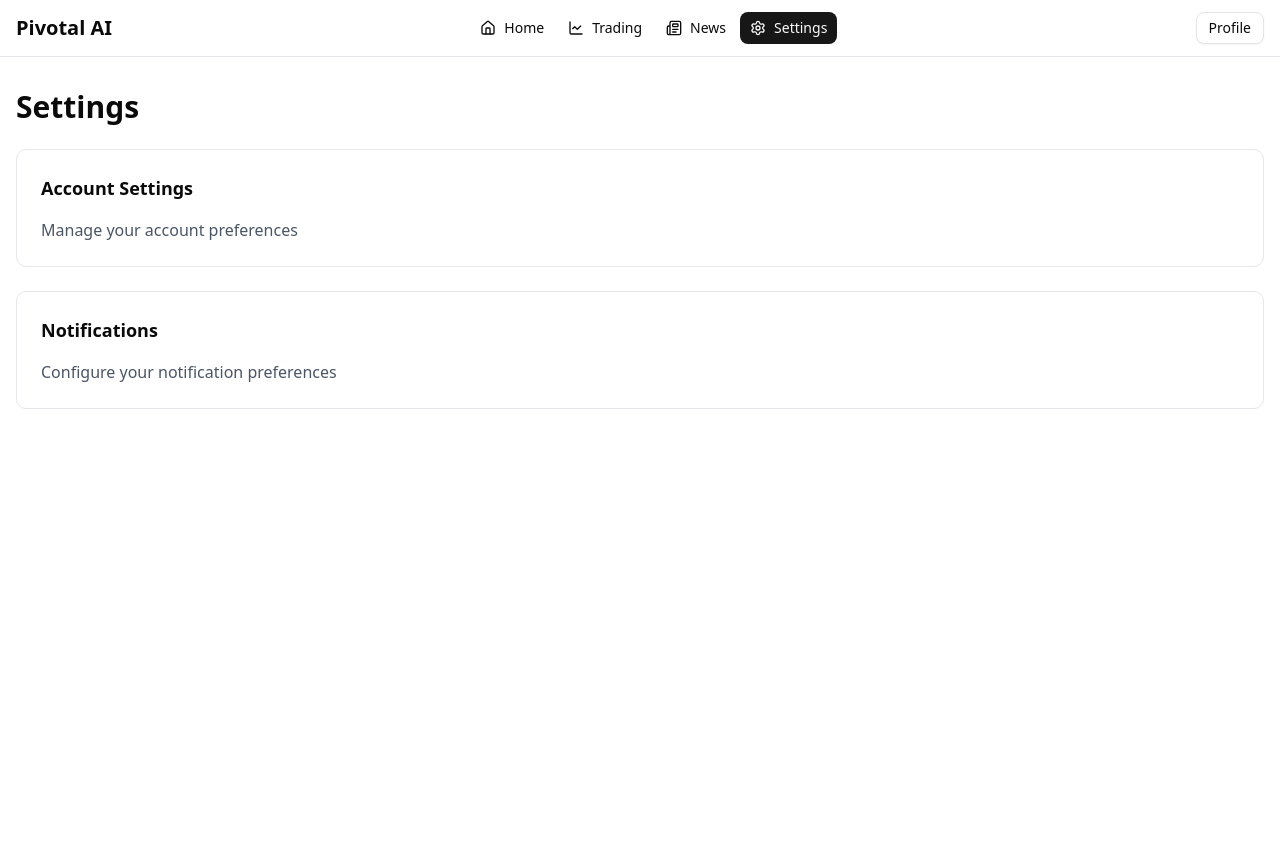
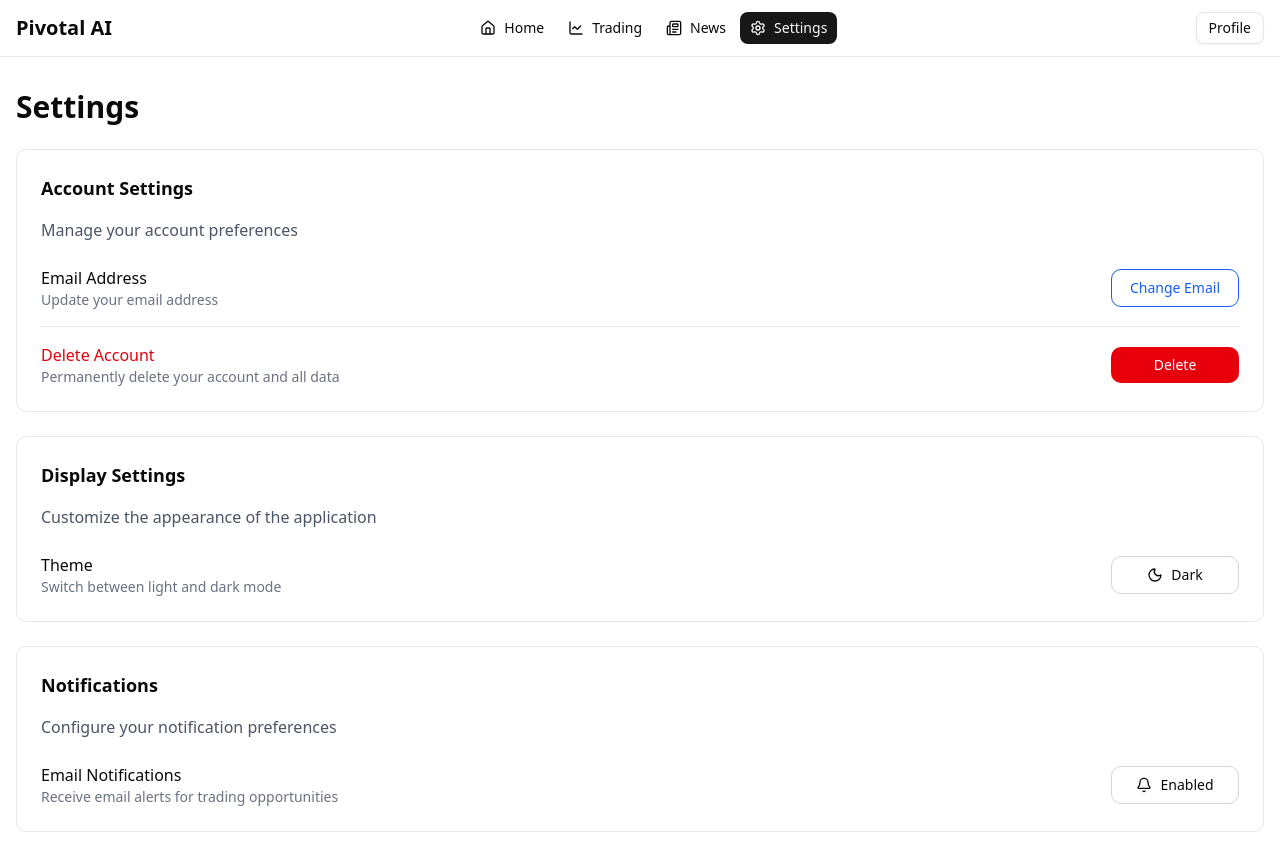
Before and after one commit to eddietal2/pivotal.ai, a Next.js app in the folder f-e/: page /settings in a window 1280 px wide. Before the commit the page ends 800 px from the top, so only its background shows below. Built offline with nearby package versions, Linux system fonts and the light colour scheme.

Commit message:
√ FE-401: The Settings page successfully renders the 'Change Email' form (modal), including the current email, new email input field, and a 'Save' button. (1154 ms)

```diff
--- a/f-e/app/globals.css
+++ b/f-e/app/globals.css
@@ -120,3 +120,20 @@
     @apply bg-background text-foreground;
   }
 }
+
+@layer utilities {
+  @keyframes slide-up {
+    from {
+      opacity: 0;
+      transform: translateY(20px);
+    }
+    to {
+      opacity: 1;
+      transform: translateY(0);
+    }
+  }
+
+  .animate-slide-up {
+    animation: slide-up 0.3s ease-out;
+  }
+}
--- a/f-e/app/settings/page.tsx
+++ b/f-e/app/settings/page.tsx
@@ -1,24 +1,213 @@
 'use client';
 
+import { useTheme } from '@/components/context/ThemeContext';
+import { Sun, Moon, Bell, BellOff, X } from 'lucide-react';
+import { useState } from 'react';
+
 export default function SettingsPage() {
+  const { theme, toggleTheme } = useTheme();
+  const [emailNotifications, setEmailNotifications] = useState(true);
+  const [showEmailModal, setShowEmailModal] = useState(false);
+  const [currentEmail] = useState('user@example.com'); // TODO: Get from user context
+  const [newEmail, setNewEmail] = useState('');
+
   return (
     <div className="container mx-auto px-4 py-8">
+      {/* Page Header */}
       <h1 className="text-3xl font-bold mb-6">Settings</h1>
       <div className="space-y-6">
+
+        {/* Account Settings */}
         <div className="p-6 border border-gray-200 dark:border-gray-800 rounded-lg">
           <h2 className="text-lg font-semibold mb-4">Account Settings</h2>
-          <p className="text-gray-600 dark:text-gray-400">
+          <p className="text-gray-600 dark:text-gray-400 mb-6">
             Manage your account preferences
           </p>
+
+          <div className="space-y-4">
+            {/* Change Email Button */}
+            <div className="flex items-center justify-between">
+              <div>
+                <h3 className="font-medium">Email Address</h3>
+                <p className="text-sm text-gray-500 dark:text-gray-400">Update your email address</p>
+              </div>
+              <button
+                className="w-32 px-4 py-2 text-sm font-medium text-blue-600 dark:text-blue-400 hover:text-blue-700 dark:hover:text-blue-300 border border-blue-600 dark:border-blue-400 rounded-lg hover:bg-blue-50 dark:hover:bg-blue-900/20 transition-colors"
+                onClick={() => setShowEmailModal(true)}
+              >
+                Change Email
+              </button>
+            </div>
+
+            <hr className="border-gray-200 dark:border-gray-700" />
+
+            {/* Delete Account Button */}
+            <div className="flex items-center justify-between">
+              <div>
+                <h3 className="font-medium text-red-600 dark:text-red-400">Delete Account</h3>
+                <p className="text-sm text-gray-500 dark:text-gray-400">Permanently delete your account and all data</p>
+              </div>
+              <button
+                className="w-32 px-4 py-2 text-sm font-medium text-white bg-red-600 hover:bg-red-700 dark:bg-red-700 dark:hover:bg-red-800 rounded-lg transition-colors"
+                onClick={() => {/* TODO: Implement account deletion */}}
+              >
+                Delete
+              </button>
+            </div>
+          </div>
         </div>
 
+        {/* Display Settings */}
+        <div className="p-6 border border-gray-200 dark:border-gray-800 rounded-lg">
+          <h2 className="text-lg font-semibold mb-4">Display Settings</h2>
+          <p className="text-gray-600 dark:text-gray-400 mb-6">
+            Customize the appearance of the application
+          </p>
+
+          <div className="space-y-4">
+            {/* Theme Toggle */}
+            <div className="flex items-center justify-between">
+              <div>
+                <h3 className="font-medium">Theme</h3>
+                <p className="text-sm text-gray-500 dark:text-gray-400">
+                  Switch between light and dark mode
+                </p>
+              </div>
+              <button
+                onClick={toggleTheme}
+                aria-label={theme === 'light' ? 'Toggle to dark mode' : 'Toggle to light mode'}
+                className="w-32 px-4 py-2 text-sm font-medium flex items-center justify-center gap-2 border border-gray-300 dark:border-gray-600 rounded-lg hover:bg-gray-50 dark:hover:bg-gray-800 transition-colors"
+              >
+                {theme === 'light' ? (
+                  <>
+                    <Moon className="w-4 h-4" />
+                    <span>Dark</span>
+                  </>
+                ) : (
+                  <>
+                    <Sun className="w-4 h-4" />
+                    <span>Light</span>
+                  </>
+                )}
+              </button>
+            </div>
+          </div>
+        </div>
+
+        {/* Notification Settings */}
         <div className="p-6 border border-gray-200 dark:border-gray-800 rounded-lg">
           <h2 className="text-lg font-semibold mb-4">Notifications</h2>
-          <p className="text-gray-600 dark:text-gray-400">
+          <p className="text-gray-600 dark:text-gray-400 mb-6">
             Configure your notification preferences
           </p>
+
+          <div className="space-y-4">
+            {/* Email Notifications Toggle */}
+            <div className="flex items-center justify-between">
+              <div>
+                <h3 className="font-medium">Email Notifications</h3>
+                <p className="text-sm text-gray-500 dark:text-gray-400">
+                  Receive email alerts for trading opportunities
+                </p>
+              </div>
+              <button
+                onClick={() => setEmailNotifications(!emailNotifications)}
+                aria-label="Toggle email notifications"
+                className="w-32 px-4 py-2 text-sm font-medium flex items-center justify-center gap-2 border border-gray-300 dark:border-gray-600 rounded-lg hover:bg-gray-50 dark:hover:bg-gray-800 transition-colors"
+              >
+                {emailNotifications ? (
+                  <>
+                    <Bell className="w-4 h-4" />
+                    <span>Enabled</span>
+                  </>
+                ) : (
+                  <>
+                    <BellOff className="w-4 h-4" />
+                    <span>Disabled</span>
+                  </>
+                )}
+              </button>
+            </div>
+          </div>
         </div>
       </div>
+
+      {/* Change Email Modal */}
+      {showEmailModal && (
+        <div className="fixed inset-0 bg-black bg-opacity-50 flex items-center justify-center z-50">
+          <div
+            role="dialog"
+            aria-labelledby="modal-title"
+            className="bg-white dark:bg-gray-900 rounded-lg shadow-xl max-w-md w-full mx-4 p-6 animate-slide-up"
+          >
+            {/* Modal Header */}
+            <div className="flex items-center justify-between mb-6">
+              <h2 id="modal-title" className="text-xl font-semibold">
+                Change Email Address
+              </h2>
+              <button
+                onClick={() => setShowEmailModal(false)}
+                aria-label="Close"
+                className="text-gray-400 hover:text-gray-600 dark:hover:text-gray-300"
+              >
+                <X className="w-5 h-5" />
+              </button>
+            </div>
+
+            {/* Modal Content */}
+            <div className="space-y-4">
+              {/* Current Email */}
+              <div>
+                <label htmlFor="current-email" className="block text-sm font-medium mb-1">
+                  Current Email
+                </label>
+                <input
+                  id="current-email"
+                  type="email"
+                  value={currentEmail}
+                  disabled
+                  className="w-full px-3 py-2 border border-gray-300 dark:border-gray-600 rounded-lg bg-gray-50 dark:bg-gray-800 text-gray-500 dark:text-gray-400 cursor-not-allowed"
+                />
+              </div>
+
+              {/* New Email */}
+              <div>
+                <label htmlFor="new-email" className="block text-sm font-medium mb-1">
+                  New Email
+                </label>
+                <input
+                  id="new-email"
+                  type="email"
+                  value={newEmail}
+                  onChange={(e) => setNewEmail(e.target.value)}
+                  placeholder="Enter new email address"
+                  className="w-full px-3 py-2 border border-gray-300 dark:border-gray-600 rounded-lg focus:ring-2 focus:ring-blue-500 focus:border-transparent dark:bg-gray-800"
+                />
+              </div>
+            </div>
+
+            {/* Modal Actions */}
+            <div className="flex justify-end gap-3 mt-6">
+              <button
+                onClick={() => setShowEmailModal(false)}
+                className="px-4 py-2 text-sm font-medium text-gray-700 dark:text-gray-300 hover:bg-gray-100 dark:hover:bg-gray-800 rounded-lg transition-colors"
+              >
+                Cancel
+              </button>
+              <button
+                onClick={() => {
+                  // TODO: Implement email change API call
+                  console.log('Sending verification email to:', newEmail);
+                  setShowEmailModal(false);
+                }}
+                className="px-4 py-2 text-sm font-medium text-white bg-blue-600 hover:bg-blue-700 rounded-lg transition-colors"
+              >
+                Send Verification Email
+              </button>
+            </div>
+          </div>
+        </div>
+      )}
     </div>
   );
 }
```
Also changed, not shown: 2 other files (tests, documents, lock files or other folders).
